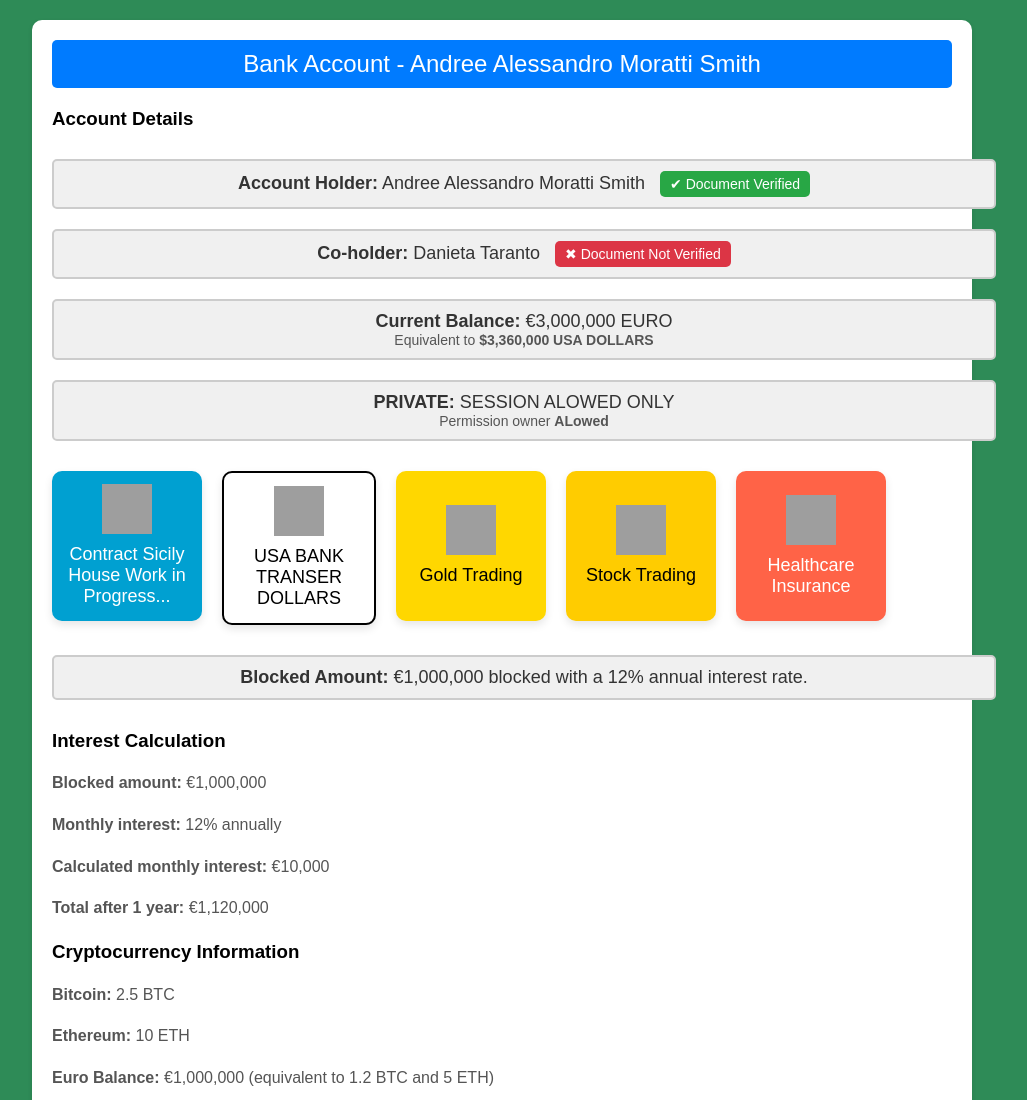
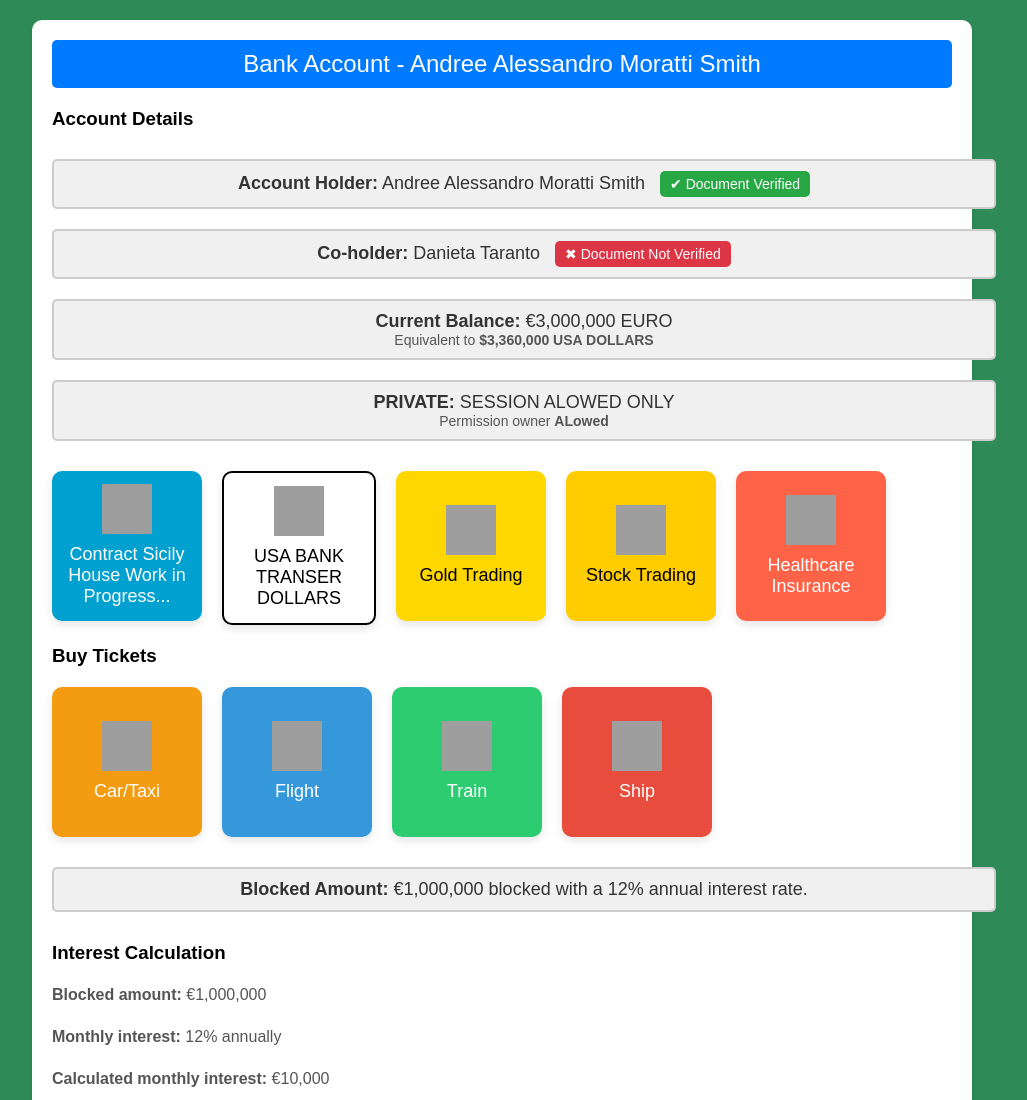
Before and after one commit to APIXBANK/apixbank.github.io, a plain HTML site: page account.html in a window 1280 px wide. Shown: the top 1100 px of the page, without its empty margins (138-1165 px from the left). Drawn offline with Linux system fonts and the light colour scheme; grey boxes are pictures that could not be loaded.

Commit message:
Update account.html

```diff
--- a/account.html
+++ b/account.html
@@ -145,6 +145,23 @@
         .custom-button:hover {
             transform: scale(1.05);
         }
+        /* New styles for ticket buttons */
+        .custom-button.taxi {
+            background-color: #f39c12;
+            color: white;
+        }
+        .custom-button.flight {
+            background-color: #3498db;
+            color: white;
+        }
+        .custom-button.train {
+            background-color: #2ecc71;
+            color: white;
+        }
+        .custom-button.ship {
+            background-color: #e74c3c;
+            color: white;
+        }
     </style>
 </head>
 <body>
@@ -204,6 +221,30 @@
             </a>
         </div>
 
+        <!-- New section for buying tickets -->
+        <h3>Buy Tickets</h3>
+        <div class="button-container">
+            <a href="#" class="custom-button taxi">
+                <img src="https://img.icons8.com/ios-filled/50/ffffff/taxi.png" alt="Taxi">
+                <span>Car/Taxi</span>
+            </a>
+
+            <a href="#" class="custom-button flight">
+                <img src="https://img.icons8.com/ios-filled/50/ffffff/airplane-take-off.png" alt="Flight">
+                <span>Flight</span>
+            </a>
+
+            <a href="#" class="custom-button train">
+                <img src="https://img.icons8.com/ios-filled/50/ffffff/train.png" alt="Train">
+                <span>Train</span>
+            </a>
+
+            <a href="#" class="custom-button ship">
+                <img src="https://img.icons8.com/ios-filled/50/ffffff/cruise-ship.png" alt="Ship">
+                <span>Ship</span>
+            </a>
+        </div>
+
         <div class="details-button">
             <strong>Blocked Amount:</strong> &euro;1,000,000 blocked with a 12% annual interest rate.
         </div>
```
